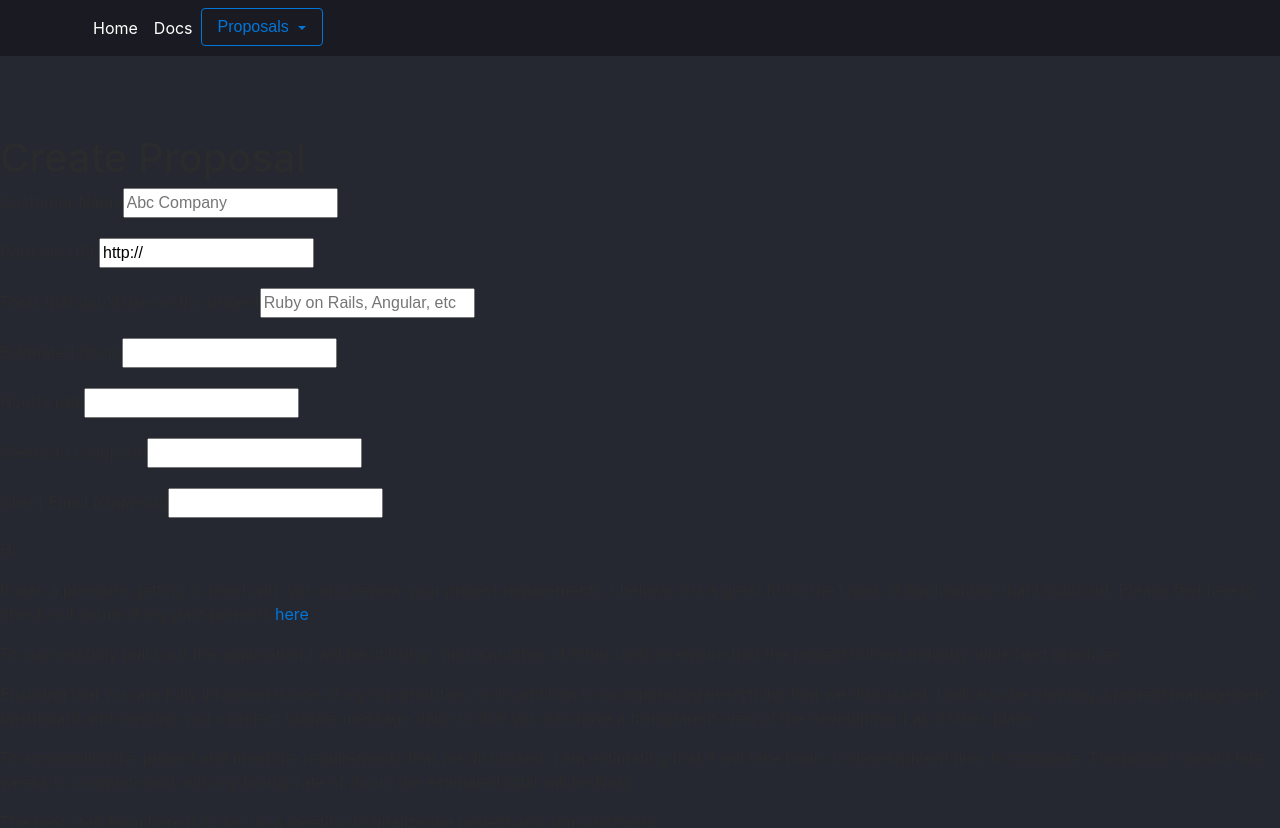
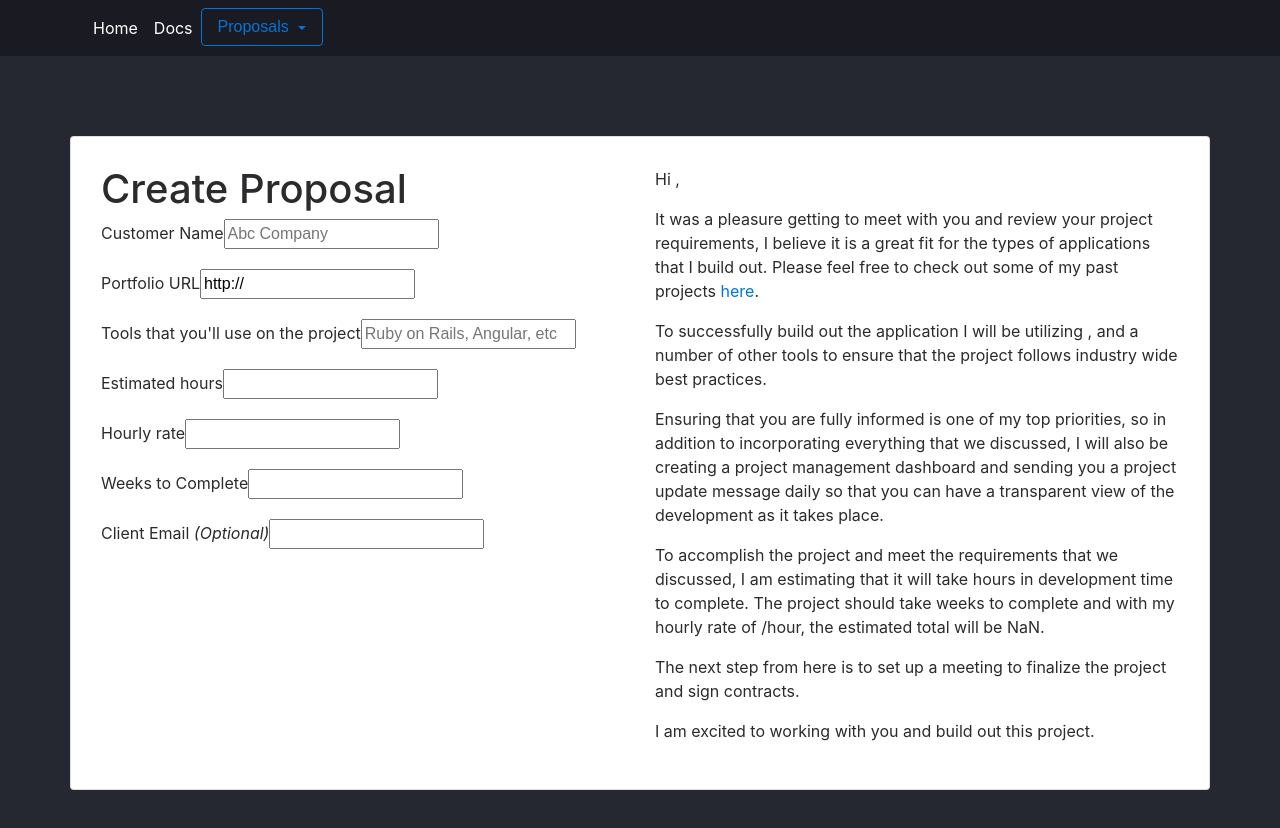
Before and after one commit to OscarPay/freelance-oscar-fe, an Angular app: page /proposals/new in a window 1280 px wide. Shown: the top 828 px of the page. After the commit the page ends 800 px from the top, so only its background shows below. Built offline with nearby package versions, Linux system fonts and the light colour scheme.

Commit message:
Implemented initial styles for new proposal

```diff
--- /dev/null
+++ b/src/app/proposal/proposal-new.component.css
@@ -0,0 +1,3 @@
+.form-container{
+  padding: 30px;
+}
--- a/src/app/proposal/proposal-new.component.html
+++ b/src/app/proposal/proposal-new.component.html
@@ -1,3 +1,6 @@
+<div class="card container form-container">
+  <div class="row">
+    <div class="col-md-6">
       <h1>Create Proposal</h1>
 
       <div>
@@ -109,26 +112,40 @@
         </form>
       </div>
 
+    </div>
+    <div class="col-md-6">
+
       <div>
         <p>Hi {{ proposal.customer }},</p>
 
-  <p>It was a pleasure getting to meet with you and review your project requirements, I believe it is a great fit for
+        <p>It was a pleasure getting to meet with you and review your project requirements, I believe it is a great fit
+          for
           the types of applications that I build out. Please feel free to check out some of my past projects <a
             href="{{ proposal.portfolio_url }}">here</a>.</p>
 
-  <p>To successfully build out the application I will be utilizing {{ proposal.tools }}, and a number of other tools to
+        <p>To successfully build out the application I will be utilizing {{ proposal.tools }}, and a number of other
+          tools
+          to
           ensure that the project follows industry wide best practices.</p>
 
-  <p>Ensuring that you are fully informed is one of my top priorities, so in addition to incorporating everything that
-    we discussed, I will also be creating a project management dashboard and sending you a project update message daily
+        <p>Ensuring that you are fully informed is one of my top priorities, so in addition to incorporating everything
+          that
+          we discussed, I will also be creating a project management dashboard and sending you a project update message
+          daily
           so that you can have a transparent view of the development as it takes place.</p>
 
         <p>To accomplish the project and meet the requirements that we discussed, I am estimating that it will take
           {{ proposal.estimated_hours }} hours in development time to complete. The project should take
-    {{ proposal.weeks_to_complete }} weeks to complete and with my hourly rate of {{ proposal.hourly_rate }}/hour, the
+          {{ proposal.weeks_to_complete }} weeks to complete and with my hourly rate of {{ proposal.hourly_rate }}/hour,
+          the
           estimated total will be {{ proposal.hourly_rate * proposal.estimated_hours }}.</p>
 
         <p>The next step from here is to set up a meeting to finalize the project and sign contracts.</p>
 
         <p>I am excited to working with you and build out this project.</p>
       </div>
+
+    </div>
+  </div>
+
+</div>
--- a/src/app/proposal/proposal-new.component.ts
+++ b/src/app/proposal/proposal-new.component.ts
@@ -6,7 +6,8 @@ import {Proposal} from './proposal';
 
 @Component({
   selector: 'proposal-new',
-  templateUrl: 'proposal-new.component.html'
+  templateUrl: 'proposal-new.component.html',
+  styleUrls: ['proposal-new.component.css']
 })
 export class ProposalNewComponent {
   proposal = new Proposal();
```
Lines whose indentation alone changed are shown as unchanged.
